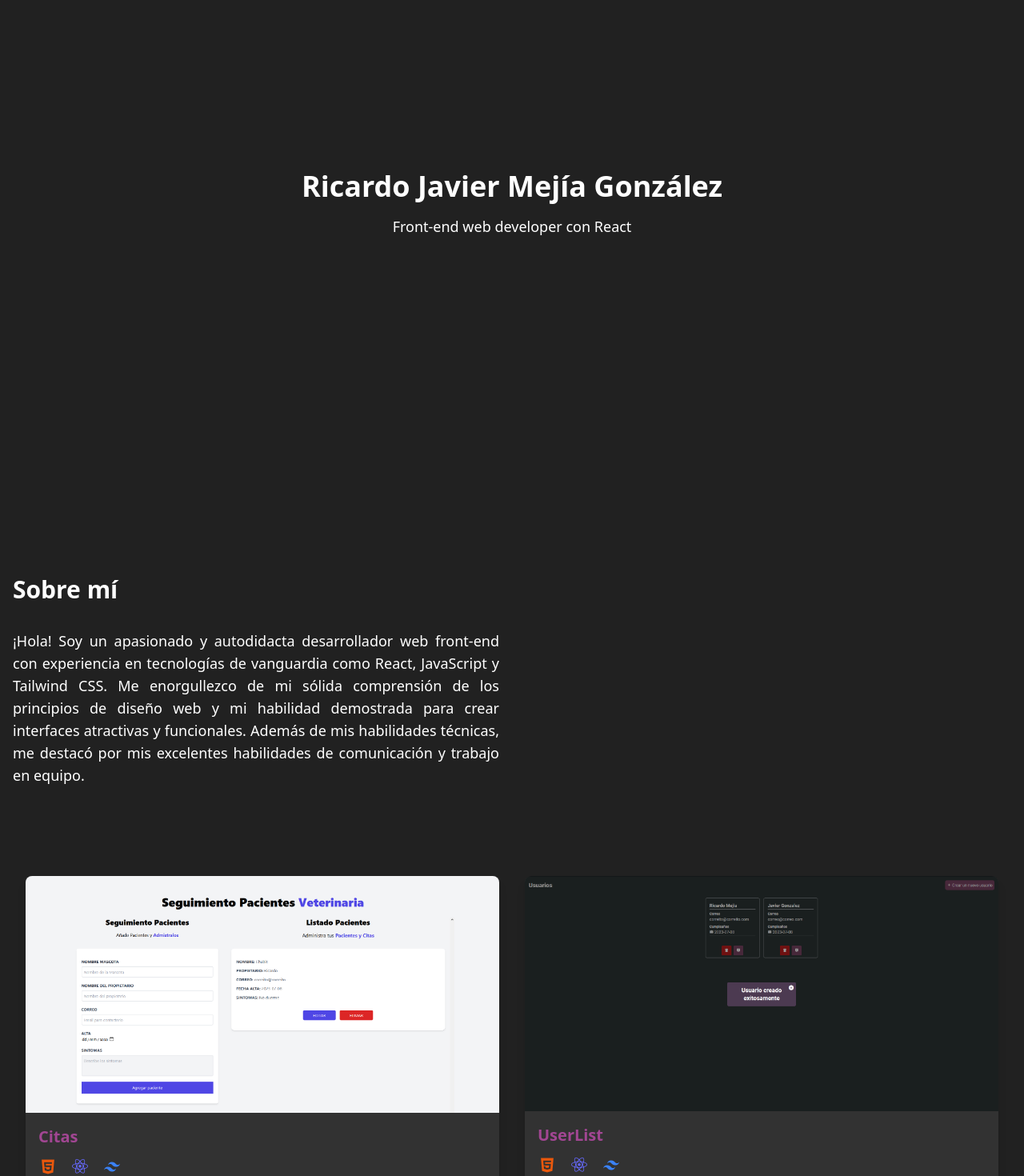
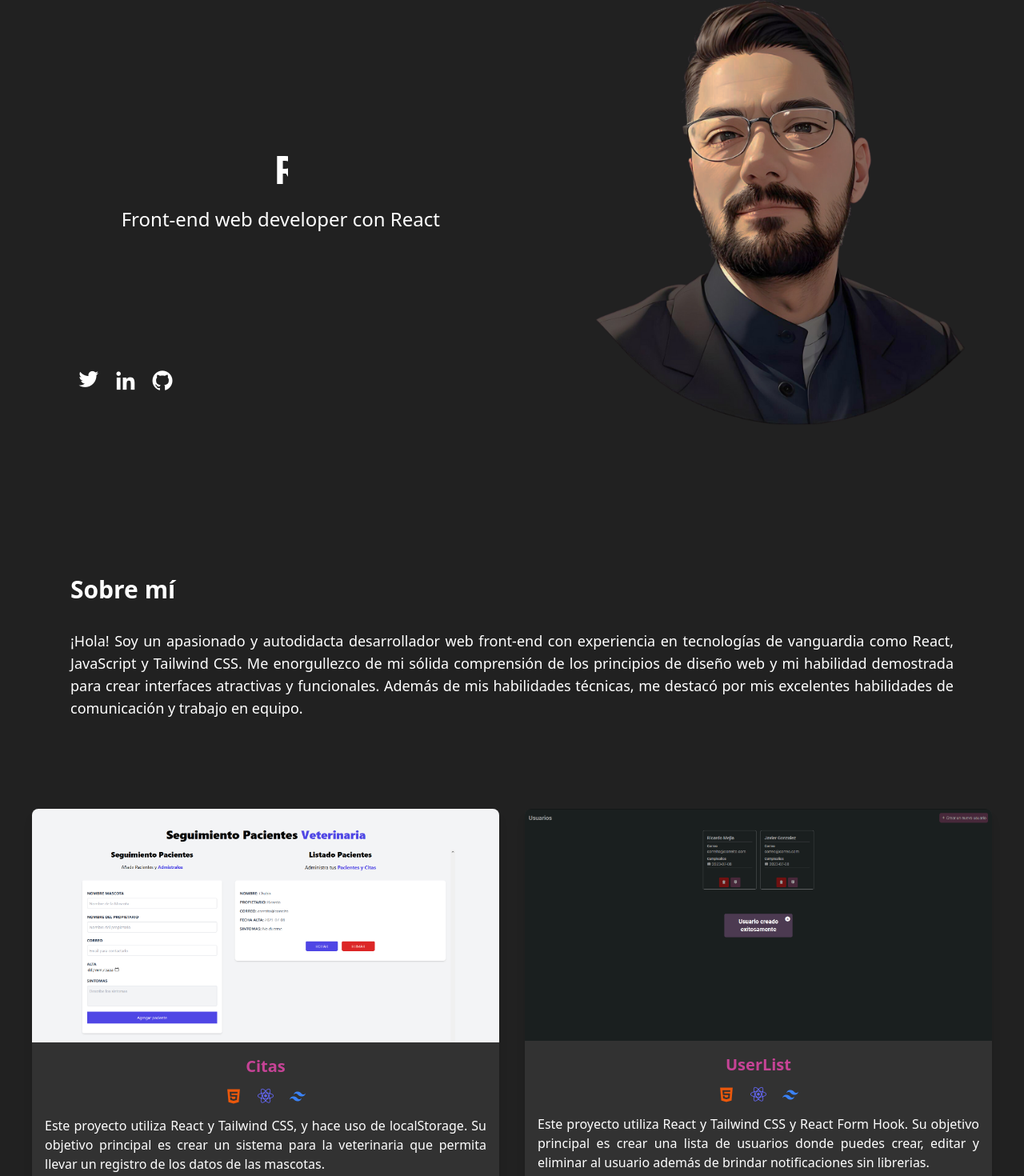
Before and after one commit to reivaj-git/ricardo-mejia, a React (Vite) app: page / in a window 1280 px wide. Shown: the part 209-1679 px from the top of the page at 80% size. Built offline with nearby package versions, Linux system fonts and the light colour scheme.

Commit message:
Se implementan estilos y cambios de disposción al header

```diff
--- a/src/components/AboutMe.jsx
+++ b/src/components/AboutMe.jsx
@@ -3,10 +3,11 @@ import Card from './Card';
 
 const AboutMe = () => {
   return (
-    <section className="about-me py-16 bg-dark text-text">
+    <section className="about-me py-16 bg-dark text-text max-w-[1200px] mx-auto p-8">
       <div className="container mx-auto px-4">
         <h2 className="text-3xl font-bold mb-8">Sobre mí</h2>
-        <div className="grid grid-cols-1 md:grid-cols-2 gap-8">
+        <div >
+          {/* className="grid grid-cols-1 md:grid-cols-2 gap-8" */}
           <div>
             <p className="text-lg mb-4 text-justify">
               ¡Hola! Soy un apasionado y autodidacta desarrollador web front-end con experiencia en tecnologías de vanguardia como React, JavaScript y Tailwind CSS. Me enorgullezco de mi sólida comprensión de los principios de diseño web y mi habilidad demostrada para crear interfaces atractivas y funcionales. Además de mis habilidades técnicas, me destacó por mis excelentes habilidades de comunicación y trabajo en equipo.
--- a/src/components/Card.jsx
+++ b/src/components/Card.jsx
@@ -2,13 +2,20 @@ import React from 'react';
 
 const Card = ({ image, title, technologies, description, visitLink, codeLink }) => {
   return (
-    <div className="w-full bg-darkSecundary rounded-lg overflow-hidden shadow-lg">
-      <img className="w-full" src={image} alt={title} />
+    <div className="w-full bg-darkSecundary rounded-lg overflow-hidden shadow-lg hover:border-2 border-primary">
+      <img
+        className="w-full transition-transform duration-300 transform-gpu scale-100 hover:scale-105"
+        src={image}
+        alt={title}
+      />
       <div className="p-4">
-        <div className="font-bold text-xl text-primary mb-2">{title}</div>
-        <div className="flex gap-4 mb-2">
+        <div className="font-bold text-xl text-center text-enfasis mb-2">{title}</div>
+        <div className="flex gap-4 mb-2 items-center justify-center">
           {technologies && technologies.map((technology, index) => (
-            <span key={index}>
+            <span
+              key={index}
+              className="transition-transform duration-300 transform-gpu hover:scale-110"
+            >
               {getIcon(technology)}
             </span>
           ))}
--- a/src/components/Contact.jsx
+++ b/src/components/Contact.jsx
@@ -2,10 +2,11 @@ import React from 'react';
 
 const Formulario = () => {
   return (
-    <form form action="https://formsubmit.co/correo@outlook.com" method="POST">
+    <section className='max-w-[1200px] mx-auto p-8'>
+      <form action="https://formsubmit.co/javi26028@outlook.com" method="POST" >
         <input type="hidden" name="form-name" value="contact" />
-      <div className="bg-dark p-4 rounded-lg">
-        <h2 className="text-white text-lg mb-4">Formulario de contacto</h2>
+        <div className="bg-darkrounded-lg">
+          <h2 className="text-enfasis text-lg mb-4">Formulario de contacto</h2>
           <div className="mb-4">
             <label className="block text-white mb-1" htmlFor="nombre">
               Nombre
@@ -55,13 +56,14 @@ const Formulario = () => {
             ></textarea>
           </div>
           <button
-          className="bg-enfasis text-white px-4 py-2 rounded-md hover:bg-primary transition-colors duration-300"
+            className="bg-primary text-white px-4 py-2 rounded-md hover:bg-enfasis transition-colors duration-300"
             type="submit"
           >
             Enviar
           </button>
         </div>
       </form>
+    </section>
   );
 };
 
--- a/src/components/Hero.jsx
+++ b/src/components/Hero.jsx
@@ -2,13 +2,42 @@ import React from 'react';
 
 const Hero = () => {
   return (
-    <section id="home" className="flex items-center justify-center h-screen bg-dark text-white">
-      <div className="text-center">
-        <h1 className="text-4xl font-bold">Ricardo Javier Mejía González</h1>
-        <p className="text-lg mt-4">
+    <section id="home" className="flex flex-col items-center justify-center h-screen md:flex-row mx-auto bg-dark text-white relative">
+
+      <div className="text-center mb-8">
+        <h1 className="text-2xl md:text-4xl lg:text-5xl font-bold mb-4">
+          <span className="typing-animation">Ricardo Javier Mejía González</span>
+        </h1>
+        <p className="text-lg md:text-xl lg:text-2xl">
           Front-end web developer con React
         </p>
       </div>
+
+      <div m-0>
+        <img className="w-56 md:w-64 lg:w-full mb-8" src="/images/perfil.png" alt="Foto de perfil" />
+      </div>
+
+        <div className='md:absolute md:bottom-40 md:left-24'>
+          <ul className="flex space-x-4  md:left-4 md:bottom-4">
+            <li>
+              <a href="#" className="text-white hover:text-gray-300 text-3xl">
+                <i className="bx bxl-twitter"></i>
+              </a>
+            </li>
+            <li>
+              <a href="#" className="text-white hover:text-gray-300">
+                <i className="bx bxl-linkedin text-3xl"></i>
+              </a>
+            </li>
+            <li>
+              <a href="#" className="text-white hover:text-gray-300">
+                <i className="bx bxl-github text-3xl"></i>
+              </a>
+            </li>
+            {/* Agrega aquí más íconos de redes sociales */}
+          </ul>
+        </div>
+
     </section>
   );
 }
--- a/src/components/Projects.jsx
+++ b/src/components/Projects.jsx
@@ -3,8 +3,8 @@ import Card from './Card';
 
 const Projects = () => {
   return (
-    <main className="p-8 bg-dark">
-      <div className="grid grid-cols-1 md:grid-cols-2 gap-8 max-w-[1300px] mx-auto">
+    <main className="p-8 bg-dark ">
+      <div className="grid grid-cols-1 md:grid-cols-2 gap-8 max-w-[1200px] mx-auto">
         <div>
           <Card
             title="Citas"
--- a/src/index.css
+++ b/src/index.css
@@ -1,3 +1,19 @@
 @tailwind base;
 @tailwind components;
 @tailwind utilities;
+
+@keyframes typing {
+  0% {
+    width: 0;
+  }
+  100% {
+    width: 100%;
+  }
+}
+
+.typing-animation {
+  display: inline-block;
+  animation: typing 3s steps(40) infinite;
+  overflow: hidden;
+  white-space: nowrap;
+}
```
Lines whose indentation alone changed are shown as unchanged.
